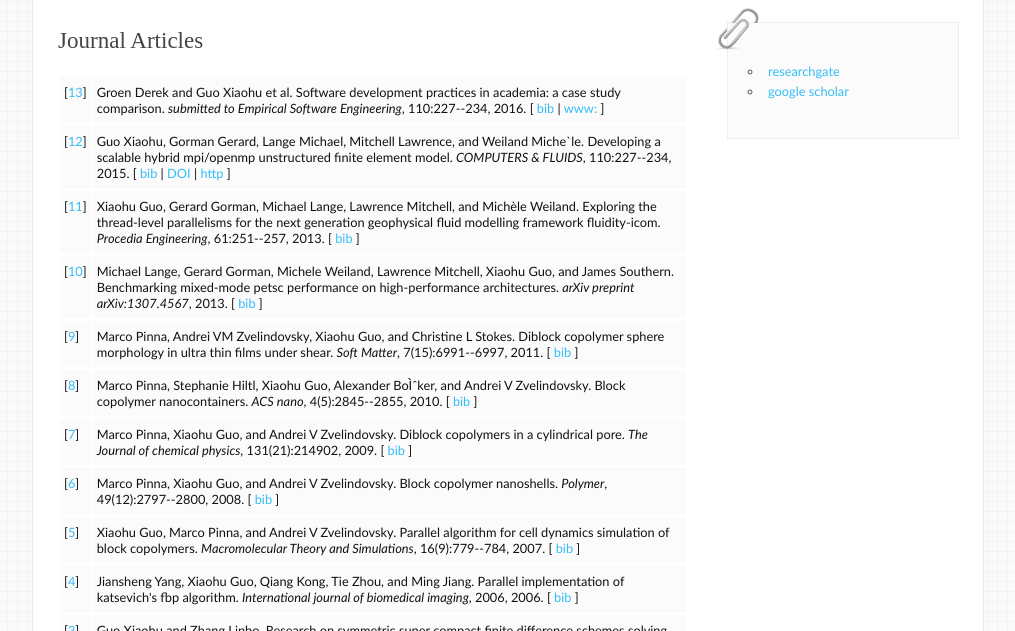
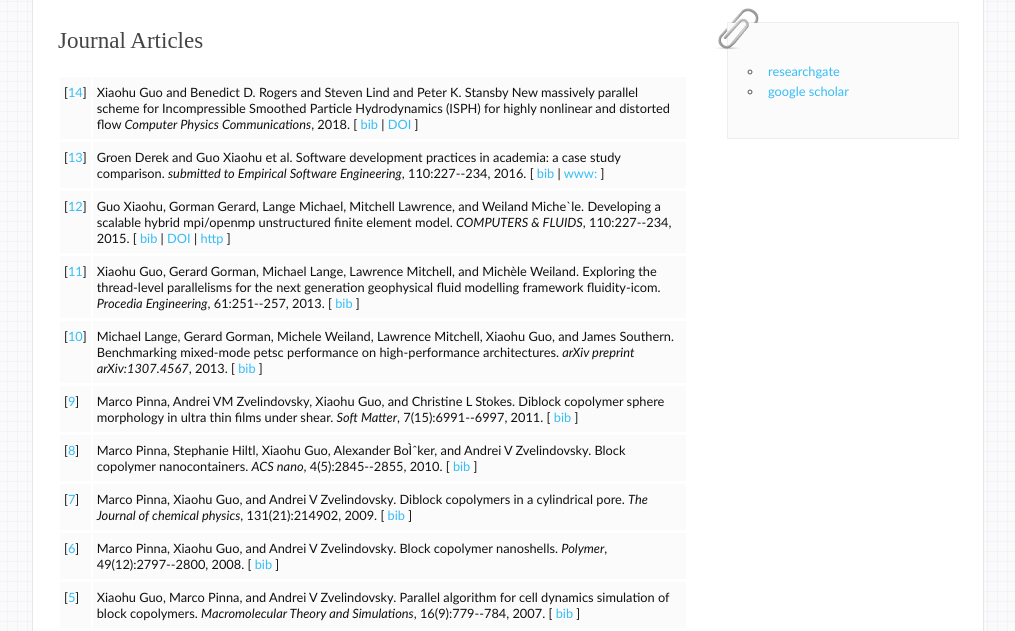
Before and after one commit to guoxiaohu/guoxiaohu.github.io, a plain HTML site: page publications.html in a window 1280 px wide. Shown: the part 169-800 px from the top of the page, without its empty margins (133-1148 px from the left). Drawn offline with Linux system fonts and the light colour scheme.

Commit message:
add cpc paper

```diff
--- a/publications.html
+++ b/publications.html
@@ -43,6 +43,21 @@
         <!-- insert the page content here -->
         <h1>Journal Articles</h1>
 <table>
+
+<tr valign="top">
+<td align="right" class="bibtexnumber">
+[<a name="GUO2018">14</a>]
+</td>
+<td class="bibtexitem">
+Xiaohu Guo and Benedict D. Rogers and Steven Lind and Peter K. Stansby
+New massively parallel scheme for Incompressible Smoothed Particle Hydrodynamics (ISPH) for highly nonlinear and distorted flow
+ <em>Computer Physics Communications</em>,
+  2018.
+[&nbsp;<a href="publication_lists_bib.html#GUO2018">bib</a>&nbsp;|
+<a href="https://doi.org/10.1016/j.cpc.2018.06.006">DOI</a>&nbsp;]
+
+</td>
+</tr>
 
 <tr valign="top">
 <td align="right" class="bibtexnumber">
```
Also changed, not shown: publication_lists_bib.html (+12 -0 lines).
